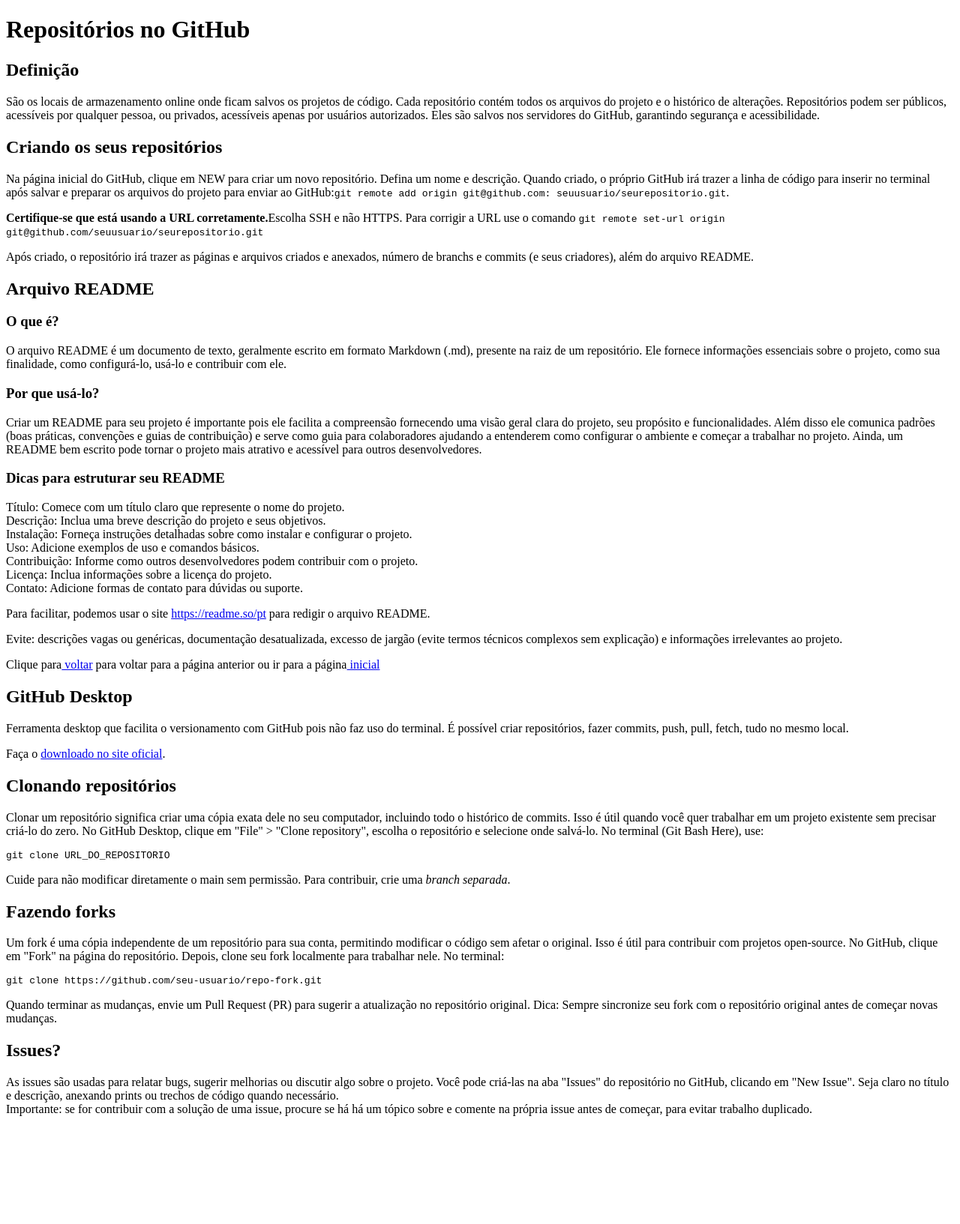
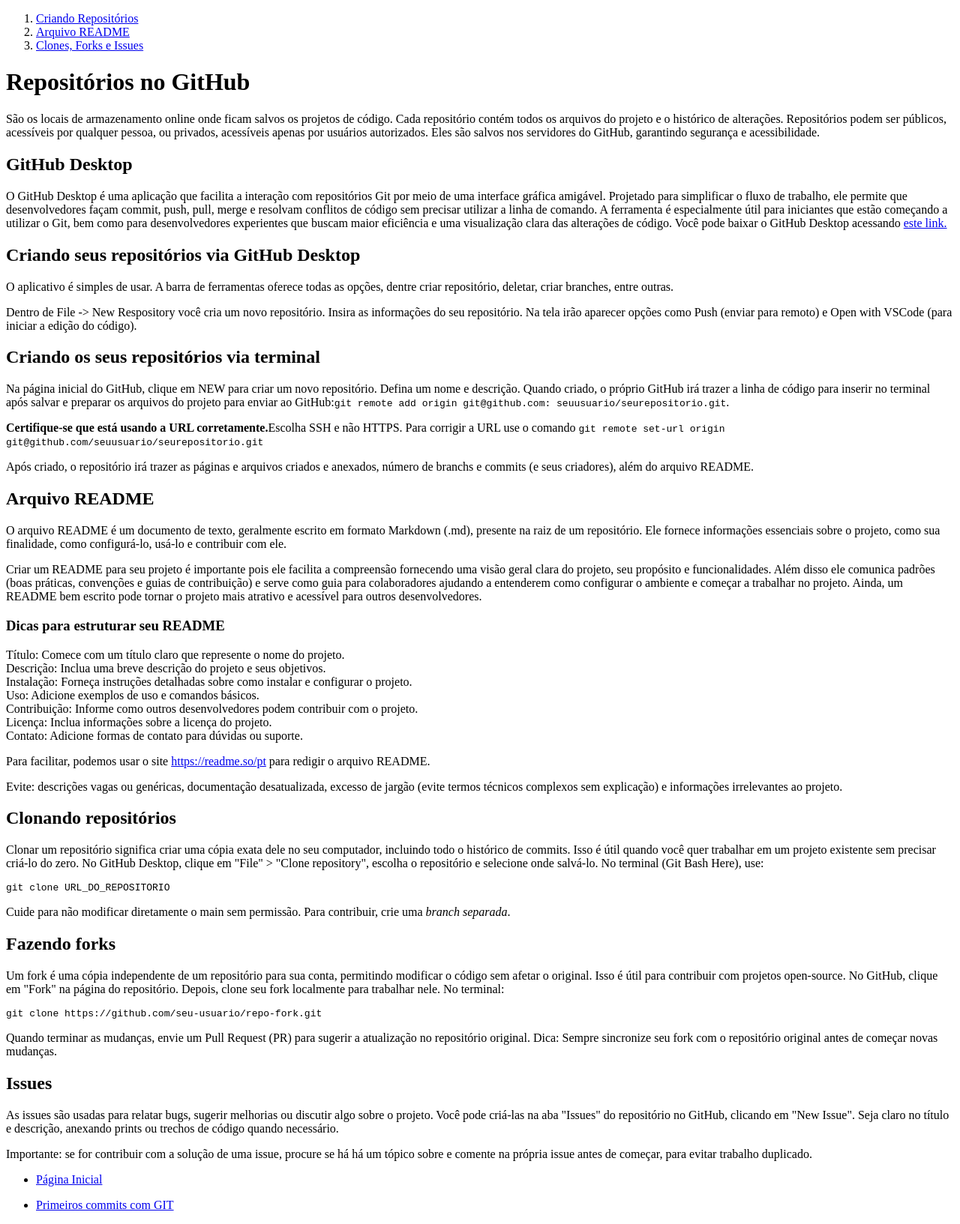
Before and after one commit to thaisregina-silva/Resumos-Git-e-GitHub, a plain HTML site: page reposit-github.html in a window 1280 px wide. Shown: the whole page at 75% size. Before the commit the page ends 1505 px from the top, so only its background shows below. Drawn offline with Linux system fonts and the light colour scheme.

Commit message:
Editei conteúdo de todas as páginas

```diff
--- a/reposit-github.html
+++ b/reposit-github.html
@@ -3,22 +3,35 @@
 <head>
     <meta charset="UTF-8">
     <meta name="viewport" content="width=device-width, initial-scale=1.0">
-    <title>Respositórios GitHub</title>
+    <link rel="stylesheet" href="style.css">
+    <title>Repositórios GitHub</title>
 </head>
 <body>
-    <h1>Repositórios no GitHub</h1>
-    <h2>Definição</h2>
+    <nav><ol>
+        <li><a href="#create-reposit">Criando Repositórios</a></li>
+        <li><a href="#readme-file">Arquivo README</a></li>
+        <li><a href="#clone-fork-issue">Clones, Forks e Issues</a></li>
+    </ol></nav>
+
+    <h1 id="create-reposit">Repositórios no GitHub</h1>
         <p>São os locais de armazenamento online onde ficam salvos os projetos de código. Cada repositório contém todos os arquivos do projeto e o histórico de alterações. Repositórios podem ser públicos, acessíveis por qualquer pessoa, ou privados, acessíveis apenas por usuários autorizados. Eles são salvos nos servidores do GitHub, garantindo segurança e acessibilidade.</p>
-    <h2>Criando os seus repositórios</h2>
+    <h2>GitHub Desktop</h2>
+         <p>O GitHub Desktop é uma aplicação que facilita a interação com repositórios Git por meio de uma interface gráfica amigável. Projetado para simplificar o fluxo de trabalho, ele permite que desenvolvedores façam commit, push, pull, merge e resolvam conflitos de código sem precisar utilizar a linha de comando. A ferramenta é especialmente útil para iniciantes que estão começando a utilizar o Git, bem como para desenvolvedores experientes que buscam maior eficiência e uma visualização clara das alterações de código. Você pode baixar o GitHub Desktop acessando <a href="https://desktop.github.com/" type="external" target="_blank">este link.</a></p>
+
+    <h2>Criando seus repositórios via GitHub Desktop</h2>
+        <p>O aplicativo é simples de usar. A barra de ferramentas oferece todas as opções, dentre criar repositório, deletar, criar branches, entre outras.</p>
+        <p>Dentro de File -> New Respository você cria um novo repositório. Insira as informações do seu repositório. Na tela irão aparecer opções como Push (enviar para remoto) e Open with VSCode (para iniciar a edição do código).</p>
+
+    <h2>Criando os seus repositórios via terminal</h2>
         <p>Na página inicial do GitHub, clique em NEW para criar um novo repositório. Defina um nome e descrição. Quando criado, o próprio GitHub irá trazer a linha de código para inserir no terminal após salvar e preparar os arquivos do projeto para enviar ao GitHub:<code>git remote add origin git@github.com: seuusuario/seurepositorio.git</code>.</p>
         <p><strong>Certifique-se que está usando a URL corretamente.</strong>Escolha SSH e não HTTPS. Para corrigir a URL use o comando <code>git remote set-url origin git@github.com/seuusuario/seurepositorio.git</code>
         </p>
         <p>Após criado, o repositório irá trazer as páginas e arquivos criados e anexados, número de branchs e commits (e seus criadores), além do arquivo README.</p>
-    <h2>Arquivo README</h2>
-    <h3>O que é?</h3>
+
+    <h2 id="readme-file">Arquivo README</h2>
         <p>O arquivo README é um documento de texto, geralmente escrito em formato Markdown (.md), presente na raiz de um repositório. Ele fornece informações essenciais sobre o projeto, como sua finalidade, como configurá-lo, usá-lo e contribuir com ele.</p>
-    <h3>Por que usá-lo?</h3>
         <p>Criar um README para seu projeto é importante pois ele facilita a compreensão fornecendo uma visão geral clara do projeto, seu propósito e funcionalidades. Além disso ele comunica padrões (boas práticas, convenções e guias de contribuição) e serve como guia para colaboradores ajudando a entenderem como configurar o ambiente e começar a trabalhar no projeto. Ainda, um README bem escrito pode tornar o projeto mais atrativo e acessível para outros desenvolvedores.</p>
+
         <h3>Dicas para estruturar seu README</h3>
             <p> Título: Comece com um título claro que represente o nome do projeto.
             <br>
@@ -35,11 +48,8 @@
             Contato: Adicione formas de contato para dúvidas ou suporte.</p>
             <p>Para facilitar, podemos usar o site <a href="https://readme.so/pt" type="external" target="_blank">https://readme.so/pt</a> para redigir o arquivo README.</p>
             <p>Evite: descrições vagas ou genéricas, documentação desatualizada, excesso de jargão (evite termos técnicos complexos sem explicação) e informações irrelevantes ao projeto.</p>
-        <p>Clique para<a href="git-versions.html" type="prev"> voltar</a> para voltar para a página anterior ou ir para a página<a href="index.html" type="prev"> inicial</a></p>
-    <h2>GitHub Desktop</h2>
-    <p>Ferramenta desktop que facilita o versionamento com GitHub pois não faz uso do terminal. É possível criar repositórios, fazer commits, push, pull, fetch, tudo no mesmo local.</p>
-    <p>Faça o <a href="https://desktop.github.com/download/" type="external" target="_blank">downloado no site oficial</a>.</p>
-    <h2>Clonando repositórios</h2>
+
+    <h2 id="clone-fork-issue">Clonando repositórios</h2>
         <p>Clonar um repositório significa criar uma cópia exata dele no seu computador, incluindo todo o histórico de commits. Isso é útil quando você quer trabalhar em um projeto existente sem precisar criá-lo do zero. No GitHub Desktop, clique em "File" > "Clone repository", escolha o repositório e selecione onde salvá-lo. No terminal (Git Bash Here), use:</p>
 <pre><code>git clone URL_DO_REPOSITORIO</code></pre>
         <p>Cuide para não modificar diretamente o main sem permissão. Para contribuir, crie uma <em>branch separada</em>.</p>
@@ -47,10 +57,13 @@
         <p>Um fork é uma cópia independente de um repositório para sua conta, permitindo modificar o código sem afetar o original. Isso é útil para contribuir com projetos open-source. No GitHub, clique em "Fork" na página do repositório. Depois, clone seu fork localmente para trabalhar nele. No terminal:</p>
 <pre><code>git clone https://github.com/seu-usuario/repo-fork.git</code></pre>
         <p>Quando terminar as mudanças, envie um Pull Request (PR) para sugerir a atualização no repositório original. Dica: Sempre sincronize seu fork com o repositório original antes de começar novas mudanças.</p>
-    <h2>Issues?</h2>
+    <h2>Issues</h2>
         <p>As issues são usadas para relatar bugs, sugerir melhorias ou discutir algo sobre o projeto. Você pode criá-las na aba "Issues" do repositório no GitHub, clicando em "New Issue". Seja claro no título e descrição, anexando prints ou trechos de código quando necessário.
         <br>
-    Importante: se for contribuir com a solução de uma issue, procure se há há um tópico sobre e comente na própria issue antes de começar, para evitar trabalho duplicado.</p>
-
+        <p>Importante: se for contribuir com a solução de uma issue, procure se há há um tópico sobre e comente na própria issue antes de começar, para evitar trabalho duplicado.</p>
+    <ul id="pages">
+        <li><a href="index.html" type="prev">Página Inicial</a></p></li>
+        <li><a href="git-versions.html" type="prev">Primeiros commits com GIT</a></li>
+    </ul>
 </body>
 </html>
```
Also changed, not shown: git-versions.html (+10 -3 lines), index.html (+20 -15 lines), img/git-icon.png (added). Lines whose indentation alone changed are shown as unchanged.
